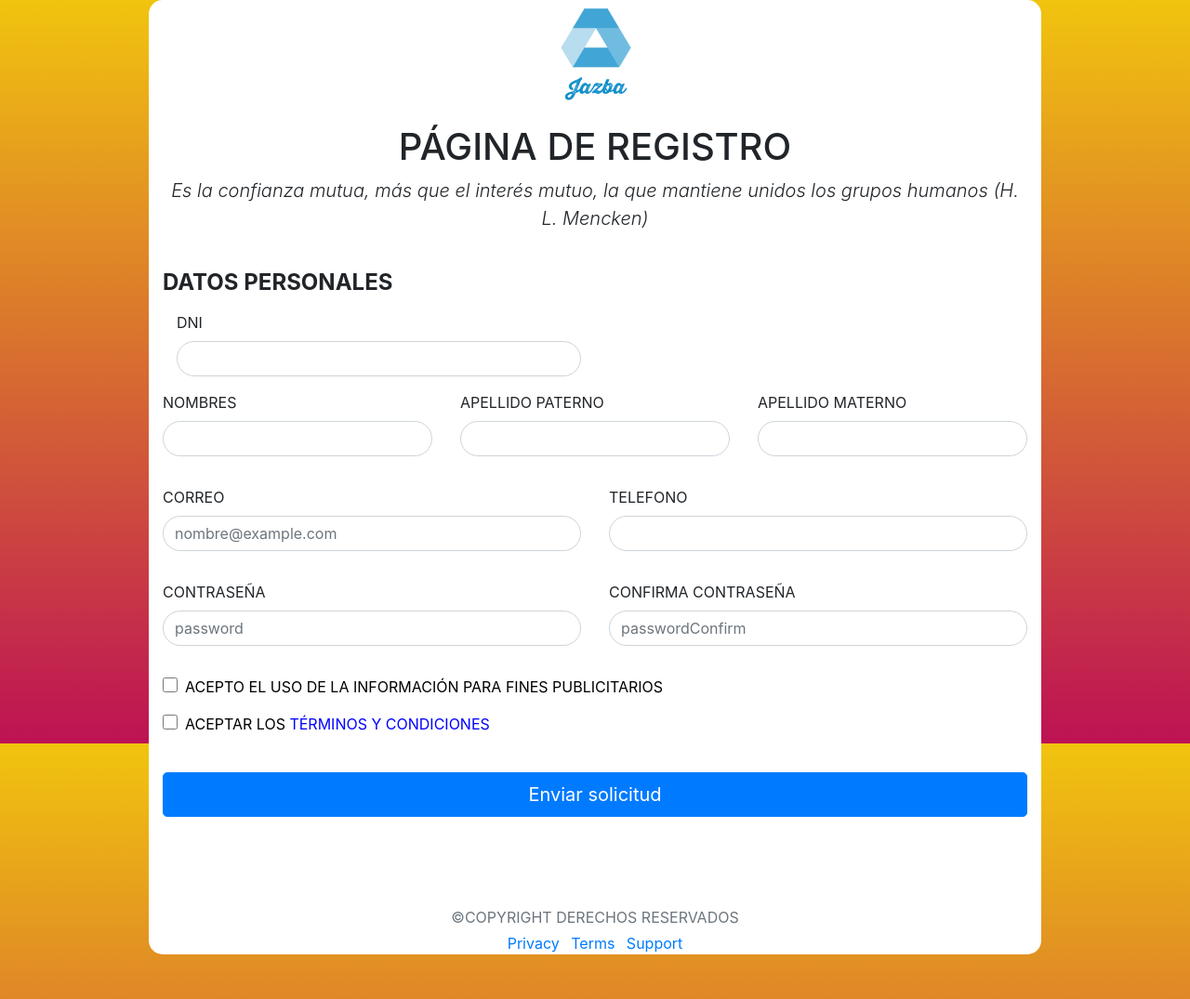
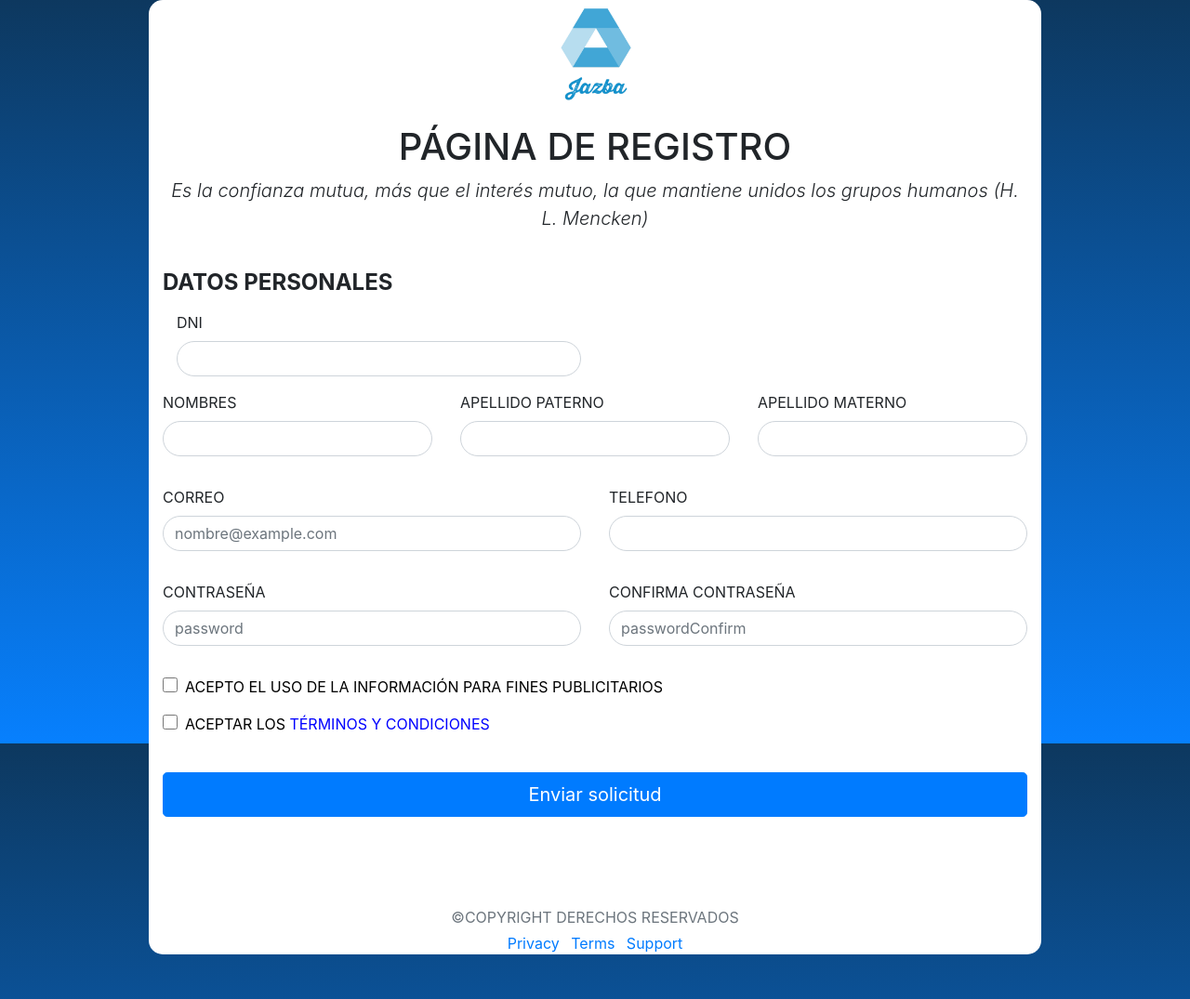
Before and after one commit to PieroZev/Jazba-2.0, a PHP site: page /registration in a window 1280 px wide. Shown: the whole page at 93% size. Run offline with PHP 8.4, Linux system fonts and the light colour scheme.

Commit message:
Update form-validation.css

```diff
--- a/jazba-web/css/form-validation.css
+++ b/jazba-web/css/form-validation.css
@@ -19,7 +19,7 @@
   }
 
   #degradado {
-	  background: -webkit-linear-gradient(#F1C40F, #BD1254); /* For Safari 5.1 to 6.0 */
+	  background: -webkit-linear-gradient(#0d385f, #0780fe); /* For Safari 5.1 to 6.0 */
 	  background-repeat: no-repeat;
 	  background-attachment: fixed;
 
```
